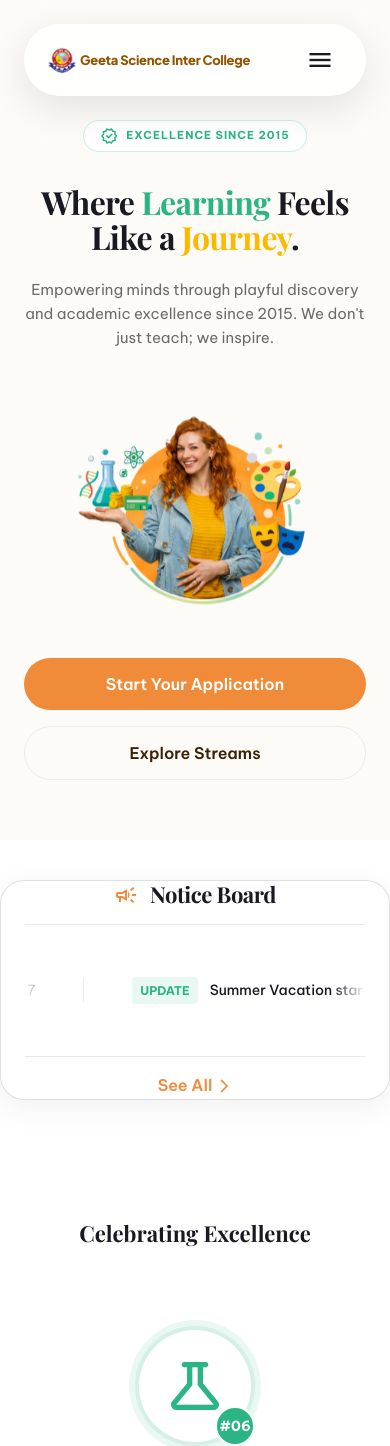
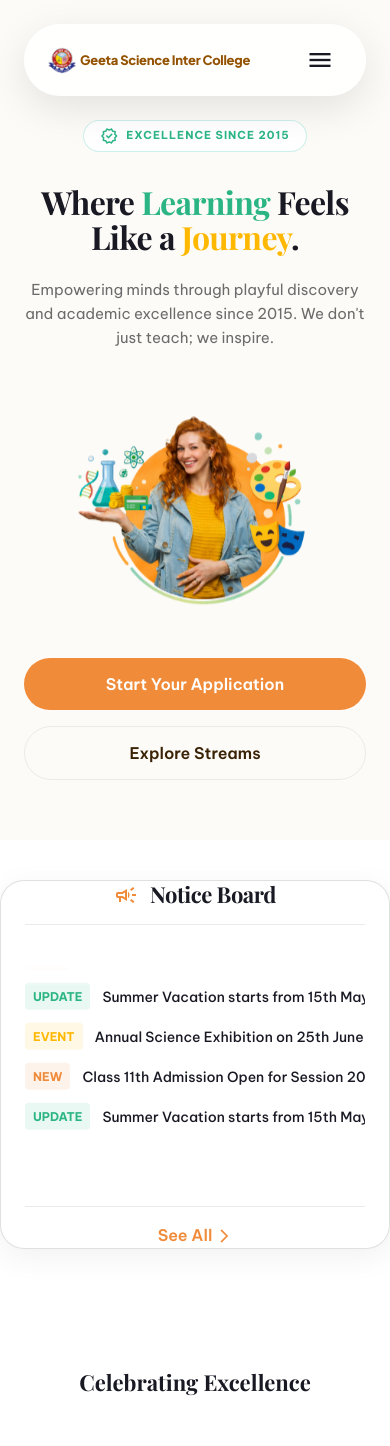
Before and after one commit to Subhampas1/geetascienceintercollege, a React (Vite) app: page / in a window 390 px wide. Shown: the top 1446 px of the page. Built offline with nearby package versions, Linux system fonts and the light colour scheme; a web font is replaced by a local one.

Commit message:
Redesign Notice Board on mobile to use a vertical ticker with top title and action

```diff
--- a/src/pages/Home.css
+++ b/src/pages/Home.css
@@ -202,33 +202,61 @@ section {
   margin: 0 8px;
 }
 
+@keyframes scrollNoticeVertical {
+  0% { transform: translateY(0); }
+  100% { transform: translateY(-50%); }
+}
+
 @media (max-width: 768px) {
   .notice-container {
-    flex-direction: column;
-    align-items: stretch;
+    display: flex;
+    flex-wrap: wrap;
+    align-items: center;
+    justify-content: space-between;
     border-radius: var(--radius-xl);
-    padding: 16px;
+    padding: 16px 20px;
   }
 
   .notice-header {
-    justify-content: center;
     border-right: none;
-    border-bottom: 1px solid var(--color-border);
-    padding: 0 0 12px 0;
-    margin-bottom: 12px;
+    padding: 0;
+    margin: 0;
+  }
+
+  .notice-action {
+    border-left: none;
+    padding: 0;
+    margin: 0;
   }
 
   .notice-scroll-wrapper {
     width: 100%;
-    padding: 8px 0;
+    margin-top: 16px;
+    height: 40px;
+    border-top: 1px solid var(--color-border);
+    padding: 16px 0 0 0;
+    mask-image: linear-gradient(to bottom, transparent, black 10%, black 90%, transparent);
+    -webkit-mask-image: linear-gradient(to bottom, transparent, black 10%, black 90%, transparent);
   }
 
-  .notice-action {
-    justify-content: center;
-    border-left: none;
-    border-top: 1px solid var(--color-border);
-    padding: 12px 0 0 0;
-    margin-top: 12px;
+  .notice-scroll-content {
+    flex-direction: column;
+    align-items: flex-start;
+    animation: scrollNoticeVertical 15s linear infinite;
+    gap: 0;
+  }
+
+  .notice-item {
+    height: 40px;
+    white-space: nowrap;
+    overflow: hidden;
+    text-overflow: ellipsis;
+    width: 100%;
+    padding: 0;
+  }
+
+  .notice-divider {
+    display: none;
   }
 }
 
```
